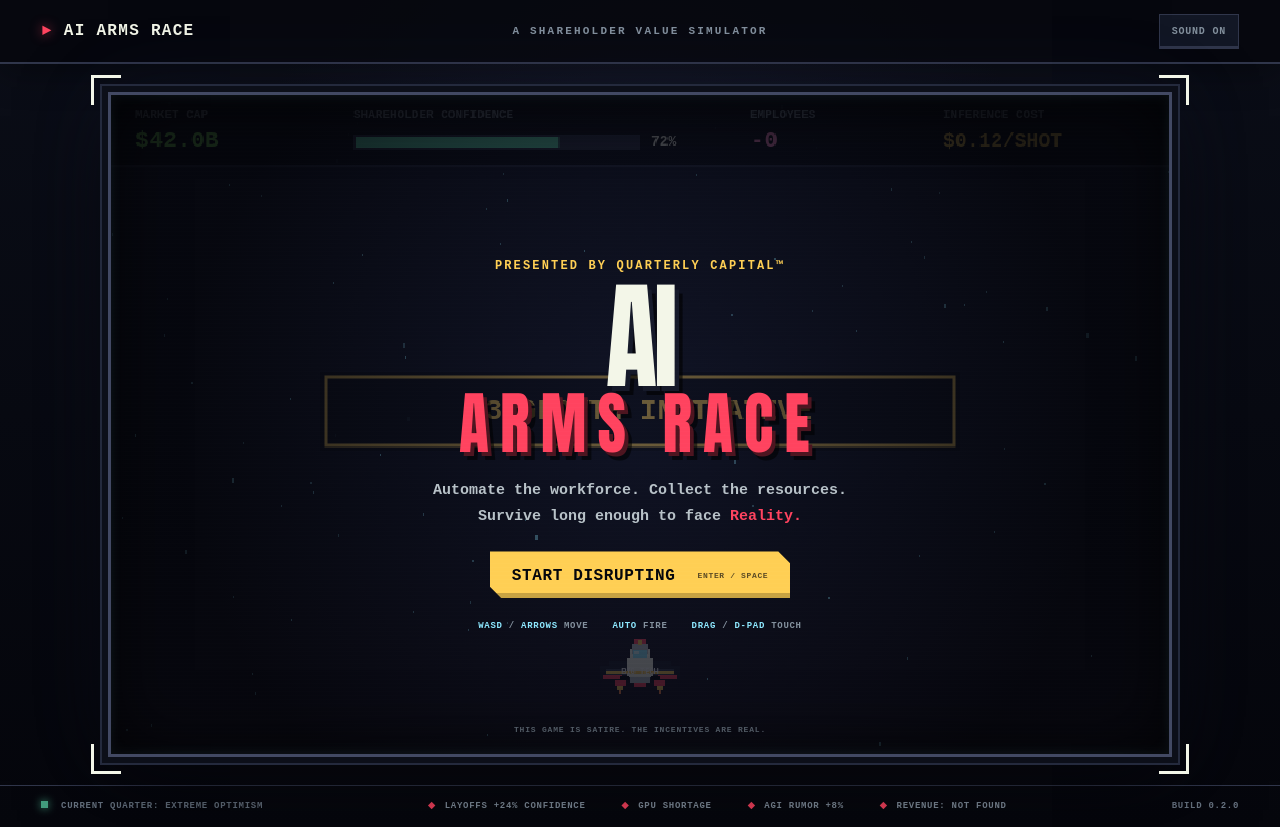
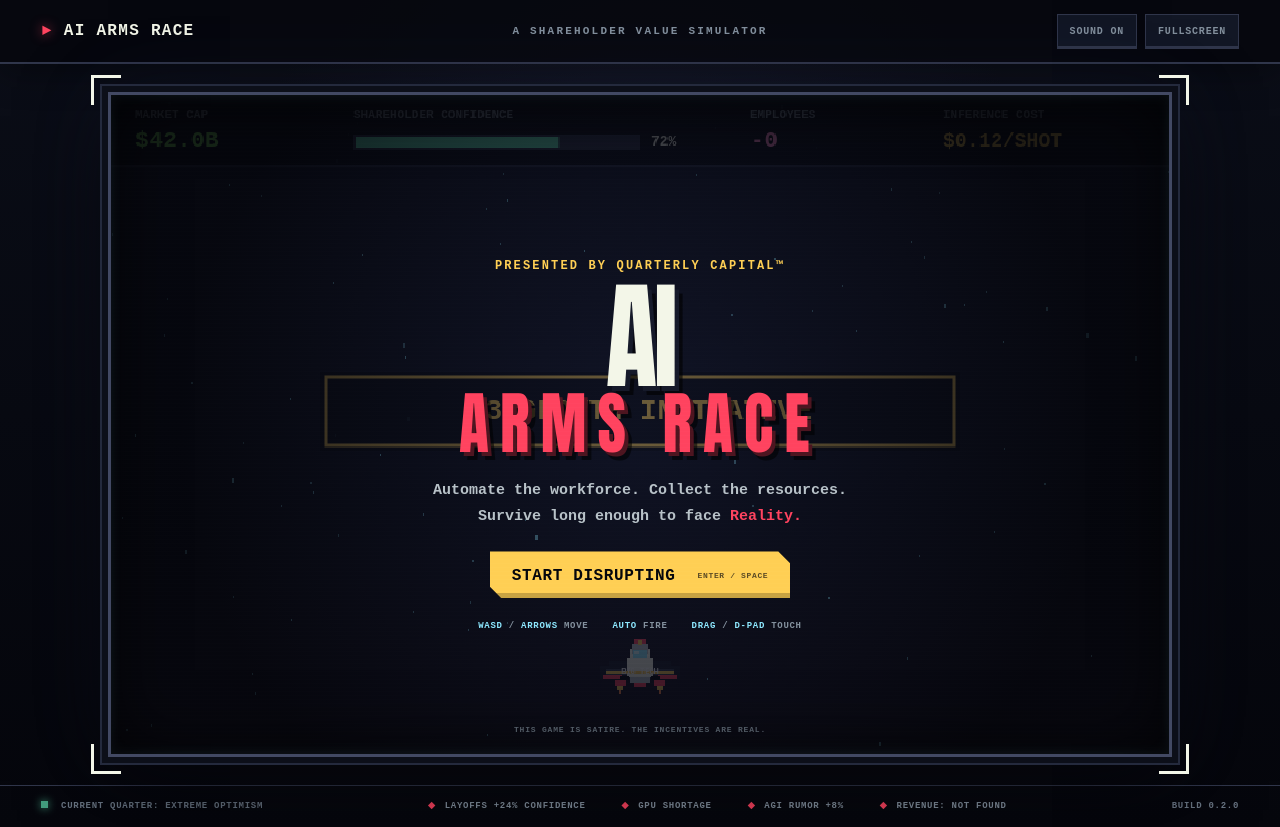
Before and after one commit to rodrigoslino/ai-arms-race, a Next.js app: page / in a window 1280 px wide. Built offline with nearby package versions, Linux system fonts and the light colour scheme.

Commit message:
Fix social preview and add fullscreen

```diff
--- a/app/ArmsRaceGame.tsx
+++ b/app/ArmsRaceGame.tsx
@@ -1012,6 +1012,7 @@ function updateWorld(
 }
 
 export function ArmsRaceGame() {
+  const gamePageRef = useRef<HTMLElement>(null);
   const canvasRef = useRef<HTMLCanvasElement>(null);
   const worldRef = useRef<GameWorld>(makeWorld());
   const screenRef = useRef<Screen>("title");
@@ -1067,7 +1068,24 @@ export function ArmsRaceGame() {
     });
   }, []);
 
-  const toggleExpanded = useCallback(() => {
+  const toggleExpanded = useCallback(async () => {
+    if (document.fullscreenElement) {
+      await document.exitFullscreen();
+      setExpanded(false);
+      return;
+    }
+
+    const gamePage = gamePageRef.current;
+    if (gamePage?.requestFullscreen) {
+      try {
+        await gamePage.requestFullscreen();
+        setExpanded(true);
+        return;
+      } catch {
+        // iOS and embedded browsers may reject native fullscreen.
+      }
+    }
+
     setExpanded((current) => !current);
   }, []);
 
@@ -1081,6 +1099,14 @@ export function ArmsRaceGame() {
     document.documentElement.classList.toggle("game-expanded", expanded);
     return () => document.documentElement.classList.remove("game-expanded");
   }, [expanded]);
+
+  useEffect(() => {
+    const syncFullscreenState = () => {
+      if (!document.fullscreenElement) setExpanded(false);
+    };
+    document.addEventListener("fullscreenchange", syncFullscreenState);
+    return () => document.removeEventListener("fullscreenchange", syncFullscreenState);
+  }, []);
 
   useEffect(() => {
     const canvas = canvasRef.current;
@@ -1142,7 +1168,7 @@ export function ArmsRaceGame() {
   };
 
   return (
-    <main className={`game-page${expanded ? " expanded" : ""}`}>
+    <main ref={gamePageRef} className={`game-page${expanded ? " expanded" : ""}`}>
       <header className="topbar">
         <a className="brand" href="#" aria-label="AI Arms Race home">
           <span className="brand-mark" aria-hidden="true">▲</span>
@@ -1156,10 +1182,10 @@ export function ArmsRaceGame() {
           <button
             className="icon-button expand-button"
             onClick={toggleExpanded}
-            aria-label={expanded ? "Exit expanded game view" : "Expand game view"}
+            aria-label={expanded ? "Exit fullscreen game" : "Open game in fullscreen"}
             aria-pressed={expanded}
           >
-            {expanded ? "EXIT VIEW" : "EXPAND"}
+            {expanded ? "EXIT FULLSCREEN" : "FULLSCREEN"}
           </button>
         </div>
       </header>
--- a/app/globals.css
+++ b/app/globals.css
@@ -105,7 +105,7 @@ button {
 }
 
 .expand-button {
-  display: none;
+  display: block;
 }
 
 .icon-button:hover,
@@ -517,10 +517,6 @@ kbd {
 }
 
 @media (pointer: coarse), (max-width: 900px) {
-  .expand-button {
-    display: block;
-  }
-
   .game-canvas {
     cursor: default;
   }
--- a/app/layout.tsx
+++ b/app/layout.tsx
@@ -19,9 +19,11 @@ export const metadata: Metadata = {
     type: "website",
     images: [
       {
-        url: "/og-ai-arms-race.png",
-        width: 1672,
-        height: 941,
+        url: "/og-ai-arms-race-share-v2.jpg",
+        secureUrl: "/og-ai-arms-race-share-v2.jpg",
+        width: 1200,
+        height: 630,
+        type: "image/jpeg",
         alt: "AI Arms Race retro arcade game",
       },
     ],
@@ -31,7 +33,7 @@ export const metadata: Metadata = {
     title: "AI Arms Race",
     description:
       "A retro arcade satire about AI hype, layoffs, compute resources, and the final boss: Reality.",
-    images: ["/og-ai-arms-race.png"],
+    images: ["/og-ai-arms-race-share-v2.jpg"],
   },
 };
 
```
Also changed, not shown: public/og-ai-arms-race-share-v2.jpg (added).
